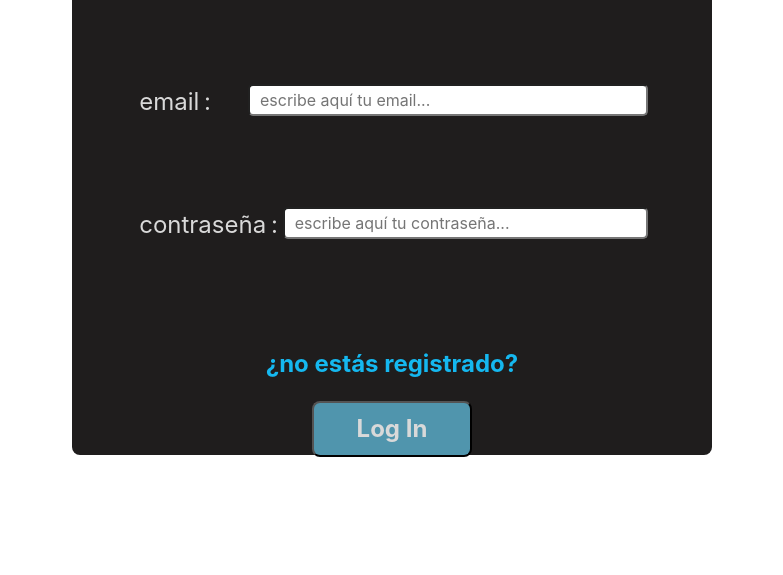
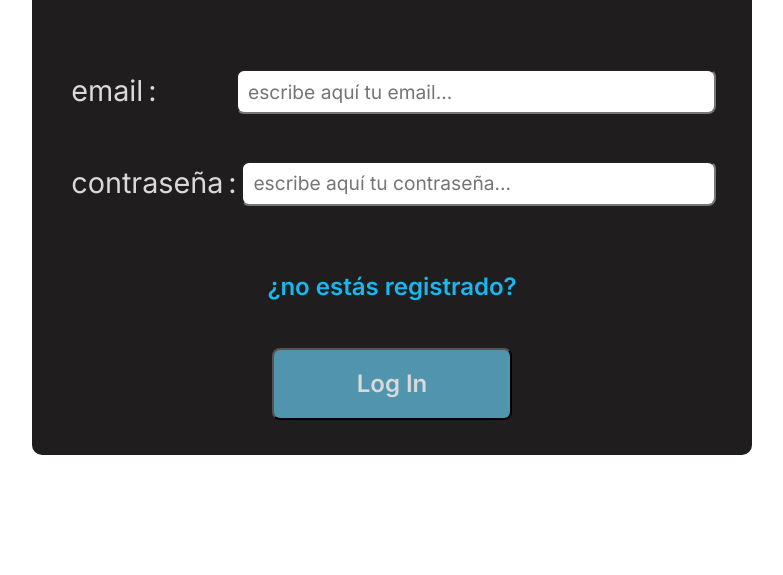
Before and after one commit to PedroRS9/GrupoPWM45, a plain HTML site: page pages/LogIn/index.html in a window 1280 px wide. Shown: the part 225-800 px from the top of the page, without its empty margins (248-1031 px from the left). Drawn offline with Linux system fonts and the light colour scheme.

Commit message:
Added fonts & finished the Log In

```diff
--- a/pages/LogIn/index.css
+++ b/pages/LogIn/index.css
@@ -11,10 +11,10 @@
 .semi-modal section {
     background-color: var(--negro);
 
-    width: 50vw;
-    height: 70vh;
+    width: 45rem;
+    height: 35rem;
 
-    border-radius: 8px;
+    border-radius: 10px;
 }
 
 
@@ -42,14 +42,16 @@
 /* *=> form */
 
 .semi-modal form {
-    height: 58%;
+    margin-top: 2rem;
+    margin-bottom: 1rem;
+    height: 40%;
     flex-direction: column;
     align-items: center;
     justify-content: space-evenly;
 }
 
 .semi-modal div {
-    width: 80%;
+    width: 90%;
     justify-content: space-between;
     align-items: baseline;
 }
@@ -57,13 +59,22 @@
 .semi-modal label {
     color: var(--gris);
     align-self: center;
-    font-size: 1.5rem;
+    font-size: 1.8rem;
     margin-left: .2rem;
 }
 
 .semi-modal label::after {
     content: ":";
     margin: .3rem;
+}
+
+.semi-modal input {
+    border-radius: 8px;
+    width: 30rem;
+    height: 2.8rem;
+
+    font-size: 1.2rem;
+    padding: 0 5px;
 }
 
 .semi-modal input::placeholder {
@@ -74,15 +85,6 @@
     font-size: 2rem;
 }
 
-.semi-modal input {
-    border-radius: 5px;
-    width: 25rem;
-    height: 2rem;
-}
-
-.semi-modal input {
-    padding: 0 5px;
-}
 
 /* link */
 
@@ -93,6 +95,7 @@
 
     display: block;
     text-align: center;
+    margin-top: .5rem;
 }
 
 /* *=> button */
@@ -101,16 +104,17 @@
     background-color: var(--azul_oscuro);
     font-size: 1.5rem;
     color: var(--gris);
-    font-weight: bold;
+    font-weight: bolder;
 
     display: block;
     margin: auto;
     text-align: center;
 
-    width: 10rem;
-    height: 3.5rem;
+    width: 15rem;
+    height: 4.5rem;
 
     border-radius: 8px;
-
+    position: relative;
+    top: 1.5rem;
     margin-top: 1.2rem;
 }
--- a/styles/main.css
+++ b/styles/main.css
@@ -1,3 +1,5 @@
+@import url('https://fonts.googleapis.com/css2?family=Inter:wght@300;400;600&display=swap');
+
 :root {
     --gris_oscuro: #97A9B6;
     --azul_oscuro: #5095AD;
@@ -6,6 +8,10 @@
     --azul_brillante: #15B8F0;
 }
 
+body {
+    font-family: 'Inter', sans-serif;
+}
+
 .flex {
     display: flex;
 }
```
